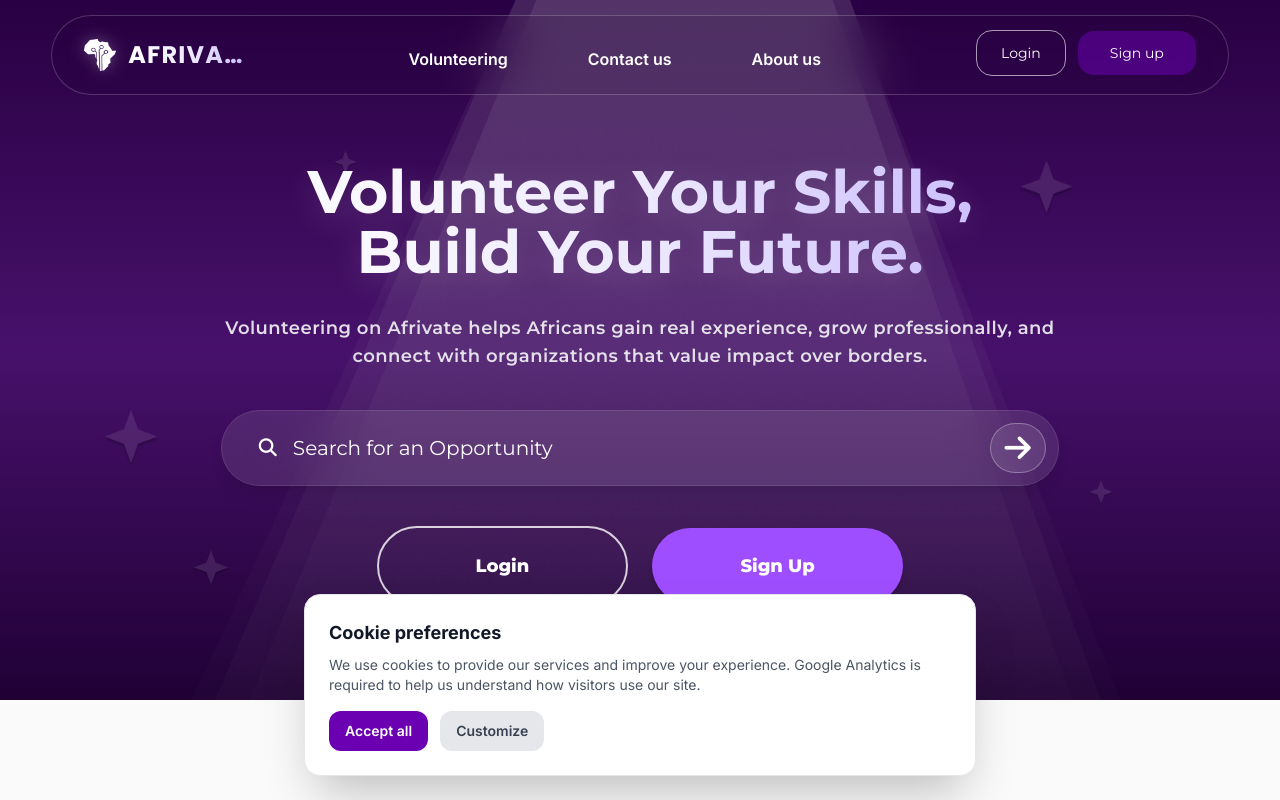
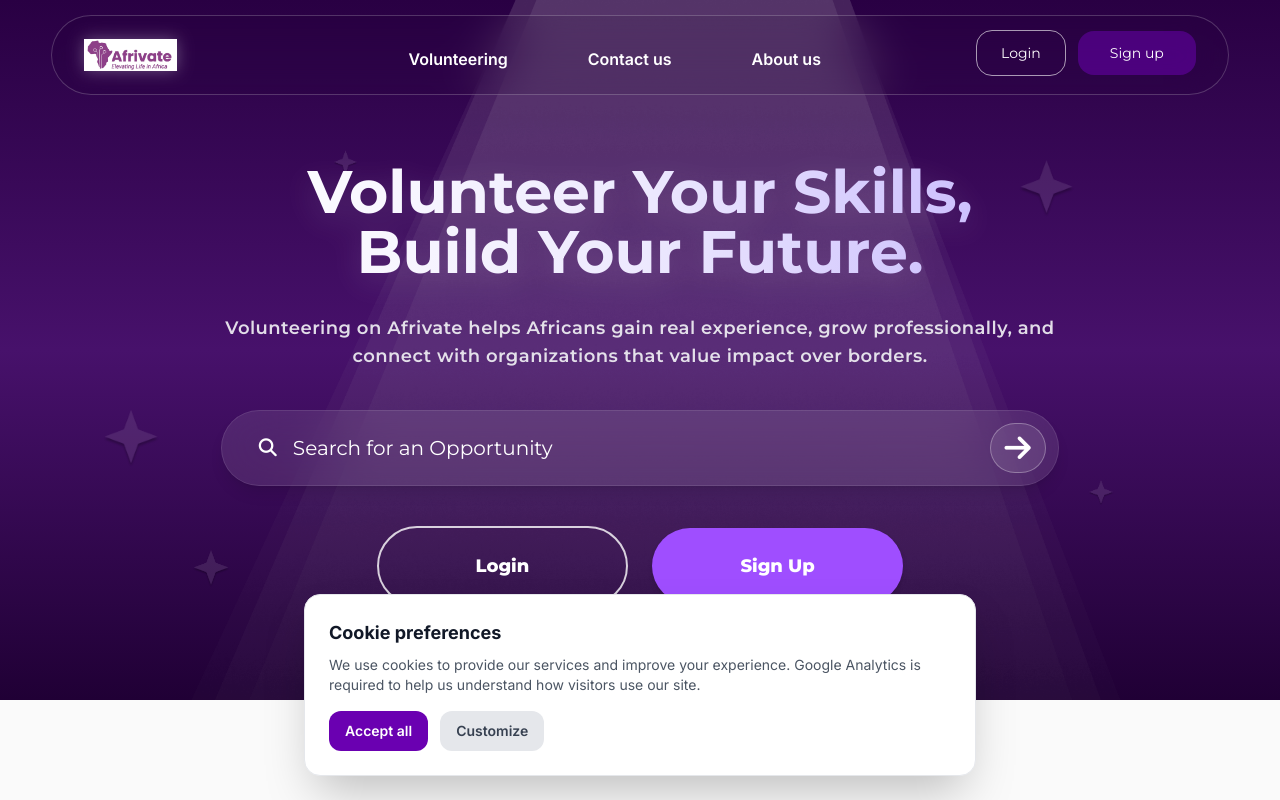
Before and after one commit to Afrivate-dev/Afrivate_Volunteer_Module_Frontend, a React (Create React App) app: page /about in a window 1280 px wide. Shown: the top 800 px of the page. Built offline with nearby package versions, Linux system fonts and the light colour scheme.

Commit message:
feat: replace Afrivate brand text with logo image across navbar and page headers
Co-Authored-By: Claude Sonnet 4.6 <noreply@anthropic.com>

```diff
--- a/src/components/auth/EnablerNavbar.js
+++ b/src/components/auth/EnablerNavbar.js
@@ -2,6 +2,7 @@ import React, { useState, useEffect } from 'react';
 import { Link, useLocation, useNavigate } from 'react-router-dom';
 import { useUser } from '../../context/UserContext';
 import { profile, notifications } from '../../services/api';
+import logoImg from '../../Assets/afrivate-logo.jpeg';
 
 const EnablerNavbar = () => {
   const [isOpen, setIsOpen] = useState(false);
@@ -65,10 +66,8 @@ const EnablerNavbar = () => {
         </div>
 
         <div className="flex-1 flex justify-center mx-2 md:mx-4">
-          <div className="bg-[#6A00B1] rounded-full px-4 md:px-6 py-1.5 md:py-2">
-            <p className="text-white text-xs md:text-sm font-medium whitespace-nowrap">
-              Afrivate is elevating life in Africa-Watch out!!
-            </p>
+          <div className="bg-[#6A00B1] rounded-full px-4 md:px-6 py-1.5 md:py-2 flex items-center justify-center">
+            <img src={logoImg} alt="Afrivate" className="h-6 object-contain" />
           </div>
         </div>
 
--- a/src/components/auth/Navbar.js
+++ b/src/components/auth/Navbar.js
@@ -2,6 +2,7 @@ import React, { useState, useMemo, useEffect } from 'react';
 import { Link, useNavigate } from 'react-router-dom';
 import { useUser } from '../../context/UserContext';
 import { profile, getRole, notifications } from '../../services/api';
+import logoImg from '../../Assets/afrivate-logo.jpeg';
 
 const NavBar = () => {
   const [isOpen, setIsOpen] = useState(false);
@@ -78,10 +79,8 @@ const NavBar = () => {
 
         {/* Center - Purple Banner */}
         <div className="flex-1 flex justify-center mx-2 md:mx-4">
-          <div className="bg-[#6A00B1] rounded-full px-4 md:px-6 py-1.5 md:py-2">
-            <p className="text-white text-xs md:text-sm font-medium whitespace-nowrap">
-              Afrivate is elevating life in Africa-Watch out!!
-            </p>
+          <div className="bg-[#6A00B1] rounded-full px-4 md:px-6 py-1.5 md:py-2 flex items-center justify-center">
+            <img src={logoImg} alt="Afrivate" className="h-6 object-contain" />
           </div>
         </div>
 
--- a/src/pages/AboutUs.js
+++ b/src/pages/AboutUs.js
@@ -1,6 +1,6 @@
 import React from 'react';
 import { Link } from 'react-router-dom';
-import logoImg from '../Assets/Vector (1).png';
+import logoImg from '../Assets/afrivate-logo.jpeg';
 import vector from '../Assets/Vector (8).png';
 
 export default function AboutUs() {
@@ -10,8 +10,7 @@ export default function AboutUs() {
       <header className="bg-white shadow-sm sticky top-0 z-10">
         <div className="max-w-6xl mx-auto px-3 sm:px-4 py-3 sm:py-4 flex flex-col sm:flex-row sm:items-center sm:justify-between gap-3 sm:gap-0">
           <Link to="/" className="flex items-center gap-2 flex-shrink-0">
-            <img src={logoImg} alt="Afrivate" className="w-7 h-7 sm:w-8 sm:h-8" />
-            <span className="text-[#6A00B1] font-bold text-lg sm:text-xl">AFRIVATE</span>
+            <img src={logoImg} alt="Afrivate" className="h-8 object-contain" />
           </Link>
           <nav className="flex flex-wrap gap-3 sm:gap-6 text-[#6A00B1] font-semibold text-xs sm:text-sm">
             <Link to="/" className="hover:underline whitespace-nowrap">Home</Link>
--- a/src/pages/ContactUs.js
+++ b/src/pages/ContactUs.js
@@ -1,6 +1,6 @@
 import React from 'react';
 import { Link } from 'react-router-dom';
-import logoImg from '../Assets/Vector (1).png';
+import logoImg from '../Assets/afrivate-logo.jpeg';
 import vector from '../Assets/Vector (8).png';
 
 const CONTACT_EMAIL = 'contact@afrivate.org';
@@ -18,8 +18,7 @@ export default function ContactUs() {
       <header className="bg-white shadow-sm sticky top-0 z-10">
         <div className="max-w-6xl mx-auto px-3 sm:px-4 py-3 sm:py-4 flex flex-col sm:flex-row sm:items-center sm:justify-between gap-3 sm:gap-0">
           <Link to="/" className="flex items-center gap-2 flex-shrink-0">
-            <img src={logoImg} alt="Afrivate" className="w-7 h-7 sm:w-8 sm:h-8" />
-            <span className="text-[#6A00B1] font-bold text-lg sm:text-xl">AFRIVATE</span>
+            <img src={logoImg} alt="Afrivate" className="h-8 object-contain" />
           </Link>
           <nav className="flex flex-wrap gap-3 sm:gap-6 text-[#6A00B1] font-semibold text-xs sm:text-sm">
             <Link to="/" className="hover:underline whitespace-nowrap">Home</Link>
--- a/src/pages/Landing.js
+++ b/src/pages/Landing.js
@@ -1,7 +1,7 @@
 import React, { useState } from 'react';
 import { Link, useNavigate } from 'react-router-dom';
 
-import logoImg from '../Assets/Vector (1).png';
+import logoImg from '../Assets/afrivate-logo.jpeg';
 import vector11 from '../Assets/Vector 11.png';
 import vector12 from '../Assets/Vector 12.png';
 import vector13 from '../Assets/Vector 13.png';
@@ -61,11 +61,8 @@ const Landing = () => {
           <img
             src={logoImg}
             alt="Afrivate"
-            className="h-7 w-7 sm:h-8 sm:w-8 filter drop-shadow-[0_0_8px_rgba(255,255,255,0.3)] flex-shrink-0"
+            className="h-8 object-contain filter drop-shadow-[0_0_8px_rgba(255,255,255,0.3)] flex-shrink-0"
           />
-          <span className="ml-2 sm:ml-3 text-lg sm:text-2xl lg:text-2xl font-poppins font-bold tracking-wider bg-clip-text text-transparent bg-gradient-to-r from-white via-purple-100 to-purple-300 text-glow-white truncate">
-            AFRIVATE
-          </span>
           <button
             type="button"
             onClick={() => setIsMenuOpen(!isMenuOpen)}
--- a/src/pages/LandingPathfinder.js
+++ b/src/pages/LandingPathfinder.js
@@ -1,7 +1,7 @@
 import React, { useState, useEffect, useRef } from 'react';
 import { Link, useNavigate } from 'react-router-dom';
 import bgImg from '../Assets/Subtract (5).png';
-import logoImg from '../Assets/Vector (1).png';
+import logoImg from '../Assets/afrivate-logo.jpeg';
 import pic1 from '../Assets/Picture 1.png';
 import blob1 from '../Assets/Blob 1.png';
 import blob2 from '../Assets/blob 2.png';
@@ -74,11 +74,8 @@ const LandingPathfinder = () => {
           <img
             src={logoImg}
             alt="Afrivate"
-            className="sm:h-8 h-8 filter drop-shadow-[0_0_8px_rgba(255,255,255,0.3)] sm:pl-10"
+            className="h-8 object-contain filter drop-shadow-[0_0_8px_rgba(255,255,255,0.3)] sm:pl-10"
           />
-          <span className="ml-3 sm:text-4xl lg:text-2xl font-poppins font-bold tracking-wider bg-clip-text text-transparent bg-gradient-to-r from-white via-purple-100 to-purple-300 text-glow-white">
-            AFRIVATE
-          </span>
           <Link to="/">
           <button className="flex bg-[#9900FF4D] py-3 px-3 rounded-xl text-xs font-base font-montserrat   lg:hidden block ml-10">
            Log out
--- a/src/pages/Landingenabler.js
+++ b/src/pages/Landingenabler.js
@@ -1,6 +1,6 @@
 import React, { useState } from 'react';
 import { Link, useNavigate } from 'react-router-dom';
-import logoImg from '../Assets/Vector (1).png';
+import logoImg from '../Assets/afrivate-logo.jpeg';
 import semic from '../Assets/Group 372.png';
 import blob1 from '../Assets/Blob 1.png';
 import blob2 from '../Assets/blob 2.png';
@@ -40,11 +40,8 @@ const Landingenabler = () => {
           <img
             src={logoImg}
             alt="Afrivate"
-            className="sm:h-8 h-8 filter drop-shadow-[0_0_8px_rgba(255,255,255,0.3)] sm:pl-10"
+            className="h-8 object-contain filter drop-shadow-[0_0_8px_rgba(255,255,255,0.3)] sm:pl-10"
           />
-          <span className="ml-3 sm:text-4xl lg:text-2xl font-poppins font-bold tracking-wider bg-clip-text text-transparent bg-gradient-to-r from-white via-purple-100 to-purple-300 text-glow-white">
-            AFRIVATE
-          </span>
           <Link to="/">
           <button className="flex bg-[#9900FF4D] py-3 px-3 rounded-xl text-xs font-base font-montserrat   lg:hidden block ml-10">
            Log out
--- a/src/pages/PrivacyPolicy.js
+++ b/src/pages/PrivacyPolicy.js
@@ -1,6 +1,6 @@
 import React from 'react';
 import { Link } from 'react-router-dom';
-import logoImg from '../Assets/Vector (1).png';
+import logoImg from '../Assets/afrivate-logo.jpeg';
 import vector from '../Assets/Vector (8).png';
 
 export default function PrivacyPolicy() {
@@ -10,8 +10,7 @@ export default function PrivacyPolicy() {
       <header className="bg-white shadow-sm sticky top-0 z-10">
         <div className="max-w-6xl mx-auto px-3 sm:px-4 py-3 sm:py-4 flex flex-col sm:flex-row sm:items-center sm:justify-between gap-3 sm:gap-0">
           <Link to="/" className="flex items-center gap-2 flex-shrink-0">
-            <img src={logoImg} alt="Afrivate" className="w-7 h-7 sm:w-8 sm:h-8" />
-            <span className="text-[#6A00B1] font-bold text-lg sm:text-xl">AFRIVATE</span>
+            <img src={logoImg} alt="Afrivate" className="h-8 object-contain" />
           </Link>
           <nav className="flex flex-wrap gap-3 sm:gap-6 text-[#6A00B1] font-semibold text-xs sm:text-sm">
             <Link to="/" className="hover:underline whitespace-nowrap">Home</Link>
```
Also changed, not shown: src/Assets/afrivate-logo.jpeg (added).
